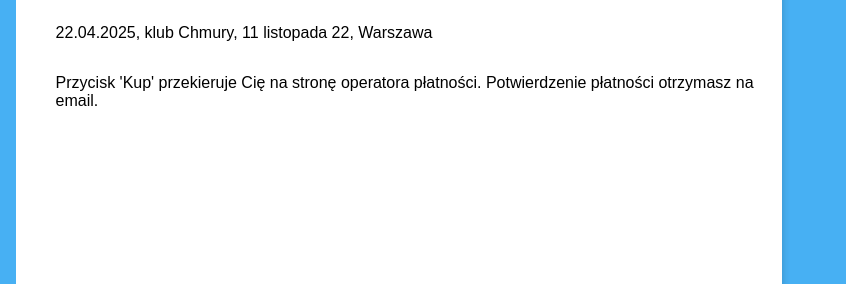
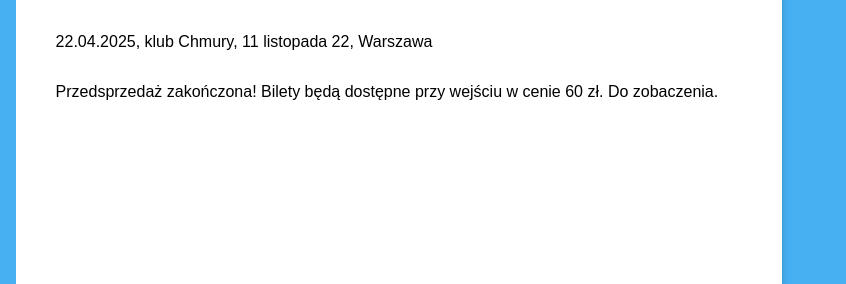
Before and after one commit to MrDerden/bloodycucumbergigs, a plain HTML site: page tickets-hexis.html in a window 1280 px wide. Shown: the part 357-641 px from the top of the page, 434-1280 px from the left. Drawn offline with Linux system fonts and the light colour scheme.

Commit message:
pre-sale finished

```diff
--- a/tickets-hexis.html
+++ b/tickets-hexis.html
@@ -22,8 +22,7 @@
         <div class="right-column">
             <h2>Kup bilet na koncert HEXIS (DK) + VEHEMENT + DEATHKNELL</h2>
             <p>22.04.2025, klub Chmury, 11 listopada 22, Warszawa</p>
-            <p>Przycisk 'Kup' przekieruje Cię na stronę operatora płatności. Potwierdzenie płatności otrzymasz na email.
-            </p>
+            <p>Przedsprzedaż zakończona! Bilety będą dostępne przy wejściu w cenie 60 zł. Do zobaczenia.</p>
             <script async src="https://js.stripe.com/v3/buy-button.js">
             </script>
 
```
